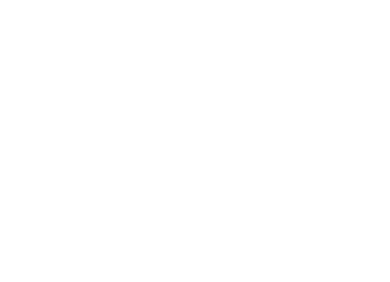
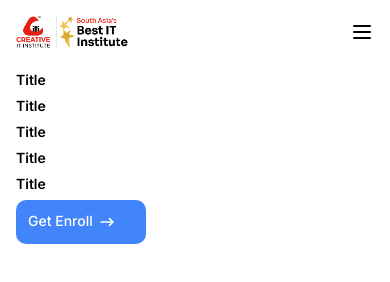
Before and after one commit to ayeshaakter02/Creative-IT-DMT, a website built with Vite: page index.html in a window 390 px wide. Built offline with nearby package versions, Linux system fonts and the light colour scheme.

Commit message:
nevbar sm to xl device responsive done

```diff
--- a/index.html
+++ b/index.html
@@ -17,7 +17,86 @@
   </head>
 
   <body>
+    <section id="hero">
+      <nav class="container">
+        <div class="flex justify-between items-center py-4 px-4 sm:px-0">
+          <!-- Logo -->
+          <div class="w-28 sm:w-36 lg:w-44">
+            <img
+              src="./src/assets/images/logo.png"
+              alt="Logo"
+              class="w-full h-auto"
+            />
+          </div>
 
-    <script type="module" src="/src/main.js"></script>
+          <!-- Desktop Menu -->
+          <ul
+            class="hidden sm:flex gap-2.5 md:gap-6 lg:gap-10 text-sm lg:text-base font-semibold"
+          >
+            <li><a href="#">Title</a></li>
+            <li><a href="#">Title</a></li>
+            <li><a href="#">Title</a></li>
+            <li><a href="#">Title</a></li>
+            <li><a href="#">Title</a></li>
+          </ul>
+          <!-- Desktop Button -->
+          <button class="btn hidden sm:flex">
+            Get Enroll
+            <span class="ml-1">
+              <svg
+                xmlns="http://www.w3.org/2000/svg"
+                width="20"
+                height="20"
+                viewBox="0 0 24 24"
+                fill="none"
+                stroke="currentColor"
+                stroke-width="2"
+                stroke-linecap="round"
+                stroke-linejoin="round"
+              >
+                <path d="M5 12h14" />
+                <path d="M15 8l4 4-4 4" />
+              </svg>
+            </span>
+          </button>
+
+          <button class="sm:hidden">
+              <svg xmlns="http://www.w3.org/2000/svg" width="24" height="24" viewBox="0 0 24 24" fill="none" stroke="currentColor" stroke-width="2" stroke-linecap="round" stroke-linejoin="round" class="icon icon-tabler icons-tabler-outline icon-tabler-menu-2"><path stroke="none" d="M0 0h24v24H0z" fill="none"/><path d="M4 6l16 0" /><path d="M4 12l16 0" /><path d="M4 18l16 0" /></svg>
+            </button>
+        </div>
+        <!-- Mobile Menu -->
+          <div class="sm:hidden flex flex-col px-4">
+            <ul class="text-sm lg:text-base font-semibold">
+              <li class="my-1.5"><a href="#">Title</a></li>
+              <li class="my-1.5"><a href="#">Title</a></li>
+              <li class="my-1.5"><a href="#">Title</a></li>
+              <li class="my-1.5"><a href="#">Title</a></li>
+              <li class="my-1.5"><a href="#">Title</a></li>
+            </ul>
+            <!-- mobile Button -->
+            <button class="btn flex w-32.5">
+              Get Enroll
+              <span class="ml-1">
+                <svg
+                  xmlns="http://www.w3.org/2000/svg"
+                  width="20"
+                  height="20"
+                  viewBox="0 0 24 24"
+                  fill="none"
+                  stroke="currentColor"
+                  stroke-width="2"
+                  stroke-linecap="round"
+                  stroke-linejoin="round"
+                >
+                  <path d="M5 12h14" />
+                  <path d="M15 8l4 4-4 4" />
+                </svg>
+              </span>
+            </button>
+          </div>
+      </nav>
+    </section>
+
+    <!-- <script type="module" src="/src/main.js"></script> -->
   </body>
 </html>
```
